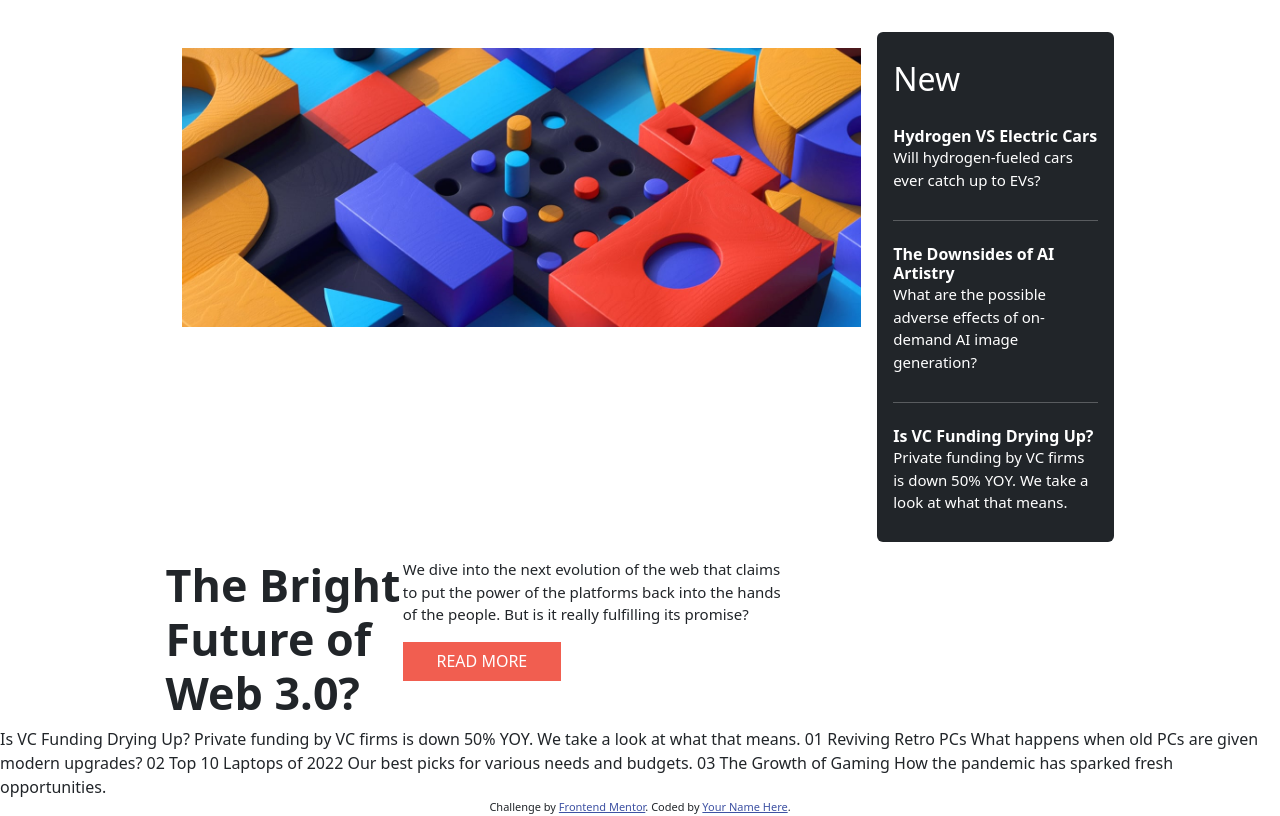
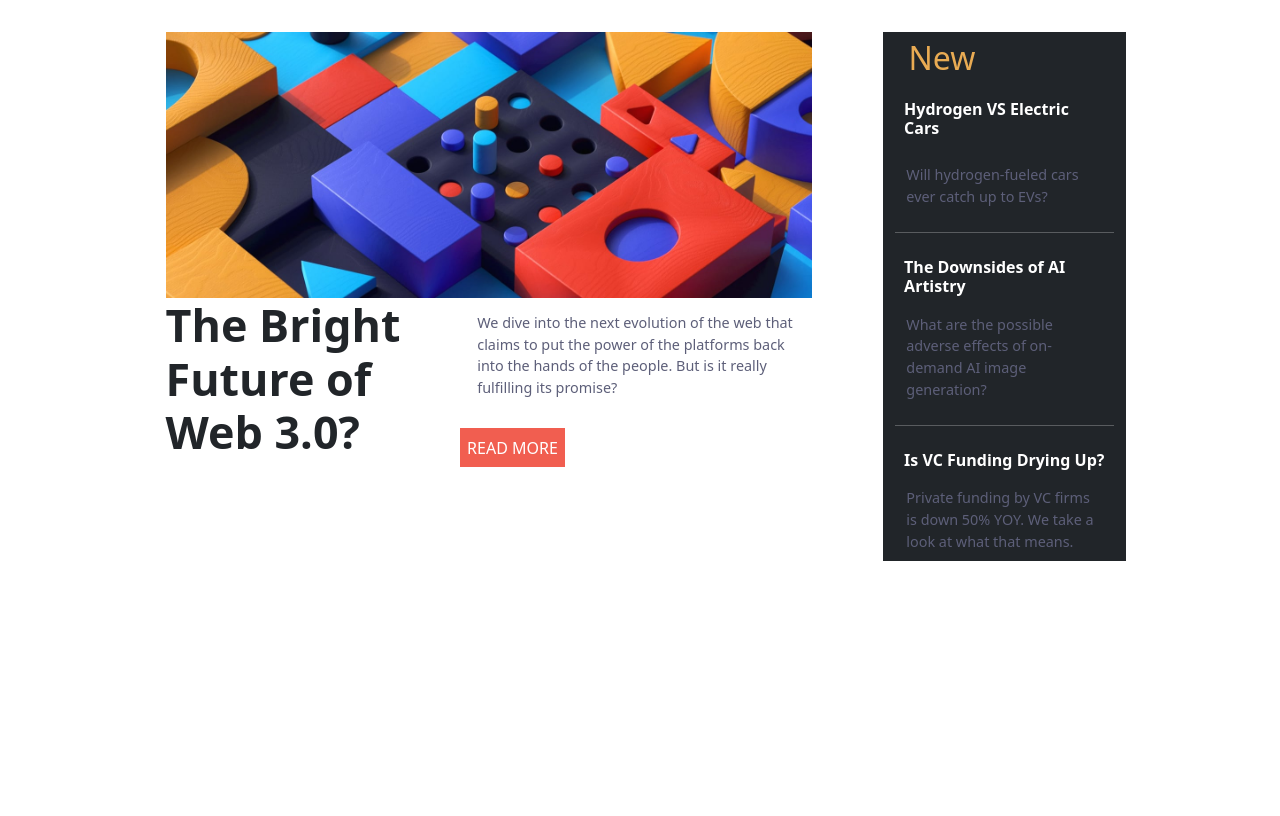
Before and after one commit to VarshaRajS/News-Homepage, a plain HTML site: page index.html in a window 1280 px wide. Shown: the part 104-920 px from the top of the page. After the commit the page ends 800 px from the top, so only its background shows below. Drawn offline with nearby package versions, Linux system fonts and the light colour scheme.

Commit message:
almost there

```diff
--- a/index.html
+++ b/index.html
@@ -66,65 +66,64 @@
 
   <section class="heading-part">
 
-    <div class="container overflow-hidden">
+    <div class="container overflow-hidden part1">
 
-    <div class="row g-0">
+    <div class="row gx-0">
 
-      <div class="col-sm-9" style="margin-bottom: 0%;">
-        <div class="card border-0">
-          <div class="card-body">
-            <img src="/assets/images/image-web-3-desktop.jpg" alt="main-img" class="main-img">
+      <div class="col-sm-11">
+            <img src="/assets/images/image-web-3-desktop.jpg" alt="main-img" class="main-img" style="margin: 0%; padding: 0%;">
+      </div>
+
+      <div class="col-sm-5">
+        <div class="card border-0 text-start">
+            <h4 class="card-title heading-title">
+              The Bright <br> Future of <br> Web 3.0?
+            </h4>
           </div>
         </div>
+
+        <div class="col-sm-6">
+          <div class="card border-0">
+            <p class="card-text main-text">We dive into the next evolution of the web that claims to put the power of the platforms back into the hands of the people.
+              But is it really fulfilling its promise?</p>
+            <button type="button">READ  MORE</button>
+          </div>
+        </div>
+
       </div>
+    </div>
+      </section>
 
-      <div class="col-sm-3">
-          <div class="card text-bg-dark mb-3 border-0" style="max-width: 35rem;">
-            <div class="card-body">
-              <h5 class="card-title highlights-title">New</h5>
-              <h6 class="card-subtitle sub-highlights">
+<section class="section2">
+
+          <div class="text-bg-dark mb-3 border-0 part2">
+
+              <h5 class=" highlights-title">New</h5>
+
+              <h6 class=" sub-highlights">
                  <b>Hydrogen VS Electric Cars</b>
               </h6>
-              <p class="card-text highlights"> Will hydrogen-fueled cars ever catch up to EVs?</p>
+              <p class=" highlights"> Will hydrogen-fueled cars ever catch up to EVs?</p>
+
               <hr>
+
               <h6 class="card-subtitle sub-highlights">
                 <b>The Downsides of AI Artistry</b>
               </h6>
-              <p class="card-text highlights">What are the possible adverse effects of on-demand AI image generation?</p>
+              <p class=" highlights">What are the possible adverse effects of on-demand AI image generation?</p>
+
               <hr>
+
               <h6 class="card-subtitle sub-highlights">
                 <b>Is VC Funding Drying Up?</b>
               </h6>
-              <p class="card-text highlights">Private funding by VC firms is down 50% YOY. We take a look at what that means.</p>
+              <p class=" highlights">Private funding by VC firms is down 50% YOY. We take a look at what that means.</p>
             </div>
-        </div>
-      </div>
-
-     <div class="col-sm-3">
-      <div class="card border-0" style="margin-top: 0%;">
-          <h5 class="card-title heading-title">
-            The Bright <br> Future of <br> Web 3.0?
-          </h5>
-        </div>
-      </div>
-
-      <div class="col-sm-5">
-        <div class="card border-0" style="margin-top: 0%;">
-          <p class="card-text main-text">We dive into the next evolution of the web that claims to put the power of the platforms back into the hands of the people.
-            But is it really fulfilling its promise?</p>
-          <button type="button">READ  MORE</button>
-        </div>
-      </div>
-
-     </div>
-
-    </div>
 
   </section>
 
-</section>
 
-
+<!--
   Is VC Funding Drying Up?
   Private funding by VC firms is down 50% YOY. We take a look at what that means.
 
@@ -139,13 +138,8 @@
   03
   The Growth of Gaming
   How the pandemic has sparked fresh opportunities.
+-->
 
-  <div class="attribution">
-    Challenge by <a href="https://www.frontendmentor.io?ref=challenge" target="_blank">Frontend Mentor</a>.
-    Coded by <a href="#">Your Name Here</a>.
-  </div>
-
-</div>
 
   <script src="https://cdn.jsdelivr.net/npm/bootstrap@5.3.0-alpha3/dist/js/bootstrap.bundle.min.js" integrity="sha384-ENjdO4Dr2bkBIFxQpeoTz1HIcje39Wm4jDKdf19U8gI4ddQ3GYNS7NTKfAdVQSZe" crossorigin="anonymous"></script>
 
--- a/styles.css
+++ b/styles.css
@@ -1,5 +1,22 @@
+:root{
+--Soft-orange: hsl(35, 77%, 62%);
+--Soft-red : hsl(5, 85%, 63%);
+--Off-white: hsl(36, 100%, 99%);
+--Grayish-blue: hsl(233, 8%, 79%);
+--Dark-grayish-blue: hsl(236, 13%, 42%);
+--Very-dark-blue: hsl(240, 100%, 5%);
+}
+
+*{
+    margin: 0;
+    padding: 0;
+    box-sizing: border-box;
+}
+
+
 body{
     font-family: 'Inter', sans-serif;
+    overflow: hidden;
 }
 
 .main-box{
@@ -34,35 +51,63 @@ p{
 .heading-title{
     font-weight: 800;
     font-size: 2.8rem;
-    margin-top: 0%;
-    /*text-align: left;
-    margin-right: 60%;*/
-}
-
-.main-text{
-    margin-top: 0%;
 }
 
 .highlights-title{
-    padding-top: 6%;
-    padding-bottom: 6%;
-    color: hsl(35, 77%, 62%);
+    padding-top: 3%;
+    padding-bottom: 3%;
     font-size: 2rem;
+    color: var(--Soft-orange);
 }
 
 .highlights{
-    padding-bottom: 6%;
+    padding-bottom: 4%;
+        color:var(--Dark-grayish-blue);
+    font-size: 0.9rem;
 }
 
 .sub-highlights{
-    padding-top: 6%;
+    padding-top: 4%;
 }
 
 button{
     background-color: hsl(5, 85%, 63%);
     color: white;
     border: none;
-    width: 40%;
+    width: 30%;
     padding: 2%;
     margin-top: 3%;
 }
+
+.heading-part{
+    float: left;
+    width:75%;
+    height: auto;
+}
+
+.section2{
+   float: right;
+  width:25%;
+  margin-left: 0%;
+}
+
+p{
+    padding: 4% 5% 4% 5%;
+    color:var(--Dark-grayish-blue);
+    font-size: 0.9rem;
+
+}
+
+h6{
+    padding: 4%;
+}
+
+h5{
+    padding: 6%;
+    margin-top: 8%;
+}
+
+.part2{
+    padding-left: 5%;
+    padding-right: 5%;
+}
```
